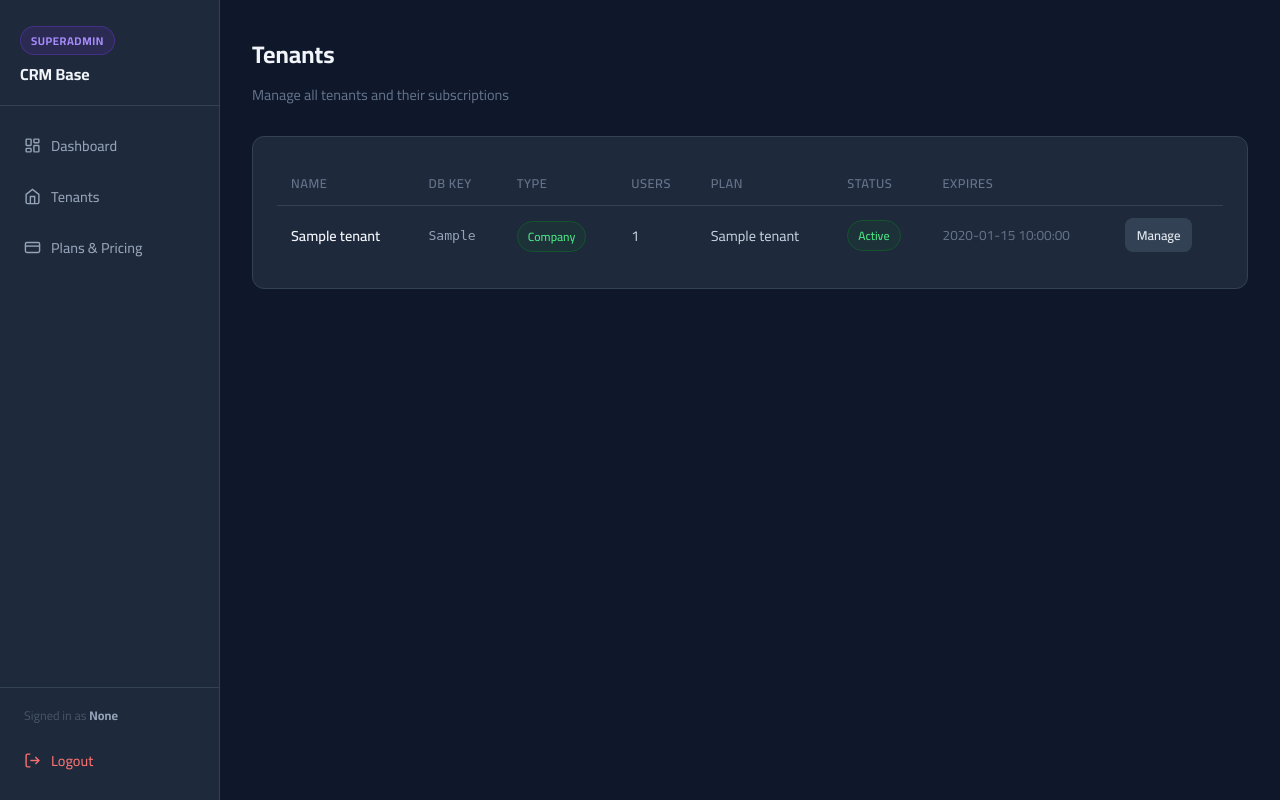
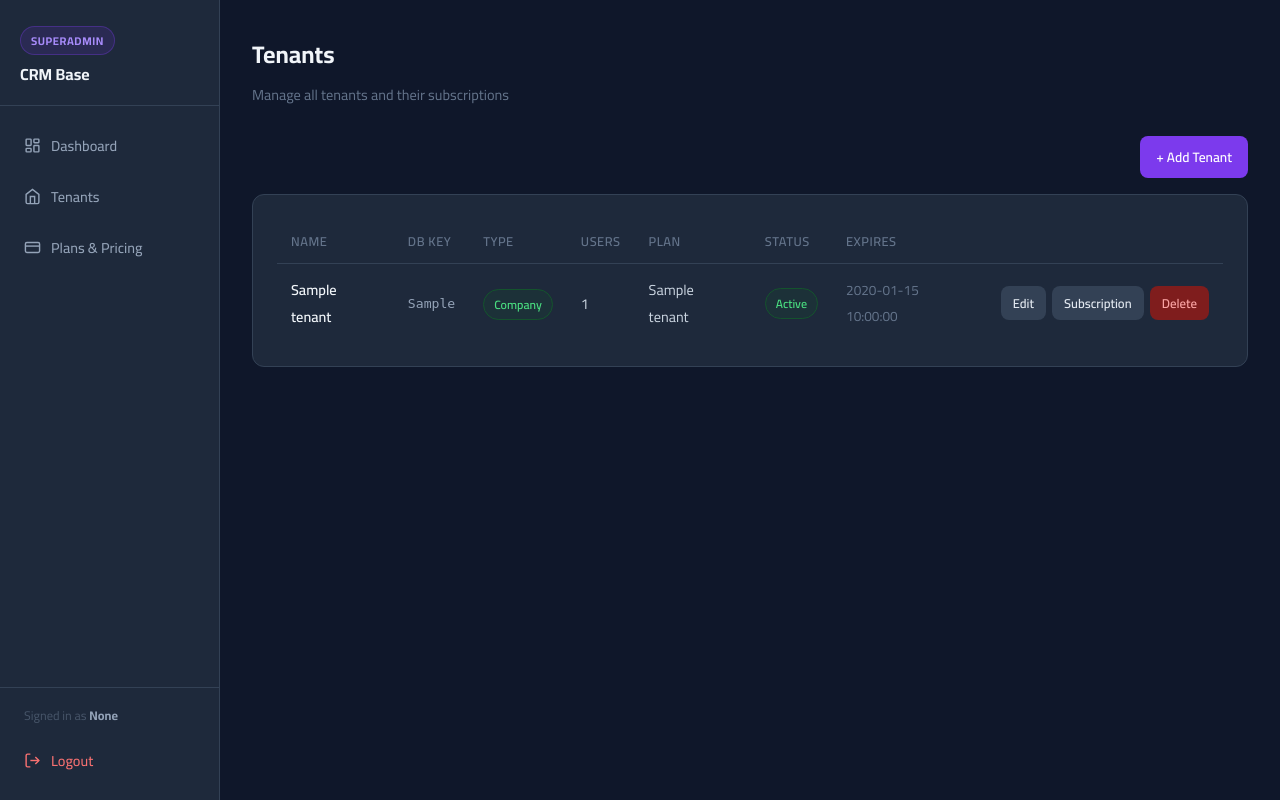
Before and after one commit to ehab-777/CrmBase, a Flask app: template templates/superadmin/tenants.html in a window 1280 px wide. Run offline with Flask 2, Linux system fonts and the light colour scheme; the template is opened without the code that fills it: most values are stand-ins (such as "Sample title", 1, 10 or a date in 2020); some libraries are stand-ins or nearby versions.

Commit message:
feat(superadmin): full CRUD for tenants (add, edit, delete)
- Add Tenant modal with name, db_key, account_type
- Edit Tenant pre-fills existing data
- Delete Tenant with guard (blocks if tenant has users)
- Subscription management kept as separate modal

Co-Authored-By: Claude Sonnet 4.6 <noreply@anthropic.com>

```diff
--- a/templates/superadmin/tenants.html
+++ b/templates/superadmin/tenants.html
@@ -5,6 +5,10 @@
 <div class="sa-header">
   <h1>Tenants</h1>
   <p>Manage all tenants and their subscriptions</p>
+</div>
+
+<div style="display:flex; justify-content:flex-end; margin-bottom:16px;">
+  <button class="btn btn-primary" onclick="openTenantModal()">+ Add Tenant</button>
 </div>
 
 <div class="sa-card">
@@ -44,11 +48,19 @@
         </td>
         <td style="color:#64748b; font-size:0.85rem;">{{ t.end_date or '—' }}</td>
         <td>
-          <button class="btn btn-secondary btn-sm" onclick="openSubscriptionModal(
-            {{ t.id }}, '{{ t.name }}', {{ t.plan_id or 'null' }},
-            '{{ t.sub_status or 'trial' }}', '{{ t.end_date or '' }}')">
-            Manage
-          </button>
+          <div style="display:flex; gap:6px;">
+            <button class="btn btn-secondary btn-sm"
+              onclick="openTenantModal({{ t.id }}, '{{ t.name|replace("'", "\\'") }}', '{{ t.db_key }}', '{{ t.account_type or 'company' }}')">
+              Edit
+            </button>
+            <button class="btn btn-secondary btn-sm"
+              onclick="openSubscriptionModal({{ t.id }}, '{{ t.name|replace("'", "\\'") }}', {{ t.plan_id or 'null' }}, '{{ t.sub_status or 'trial' }}', '{{ t.end_date or '' }}')">
+              Subscription
+            </button>
+            <button class="btn btn-danger btn-sm" onclick="deleteTenant({{ t.id }}, '{{ t.name|replace("'", "\\'") }}')">
+              Delete
+            </button>
+          </div>
         </td>
       </tr>
       {% else %}
@@ -58,12 +70,45 @@
   </table>
 </div>
 
+<!-- Tenant Add/Edit Modal -->
+<div class="modal-backdrop" id="tenantModal">
+  <div class="modal">
+    <div class="modal-header">
+      <h3 id="tenantModalTitle">Add Tenant</h3>
+      <button class="modal-close" onclick="closeTenantModal()">&times;</button>
+    </div>
+    <form method="POST" action="{{ url_for('superadmin.save_tenant') }}">
+      <input type="hidden" name="csrf_token" value="{{ csrf_token() }}">
+      <input type="hidden" id="t_id" name="tenant_id">
+      <div class="form-group">
+        <label>Tenant Name</label>
+        <input type="text" id="t_name" name="name" placeholder="e.g. Acme Corp" required>
+      </div>
+      <div class="form-group">
+        <label>Database Key <span style="color:#475569;">(unique, no spaces)</span></label>
+        <input type="text" id="t_dbkey" name="db_key" placeholder="e.g. acme_corp" required pattern="[a-zA-Z0-9_]+">
+      </div>
+      <div class="form-group">
+        <label>Account Type</label>
+        <select id="t_type" name="account_type">
+          <option value="individual">Individual</option>
+          <option value="company">Company</option>
+        </select>
+      </div>
+      <div class="modal-actions">
+        <button type="button" class="btn btn-secondary" onclick="closeTenantModal()">Cancel</button>
+        <button type="submit" class="btn btn-primary">Save Tenant</button>
+      </div>
+    </form>
+  </div>
+</div>
+
 <!-- Subscription Modal -->
 <div class="modal-backdrop" id="subModal">
   <div class="modal">
     <div class="modal-header">
-      <h3>Manage Subscription — <span id="tenantNameLabel"></span></h3>
-      <button class="modal-close" onclick="closeModal()">&times;</button>
+      <h3>Subscription — <span id="tenantNameLabel"></span></h3>
+      <button class="modal-close" onclick="closeSubModal()">&times;</button>
     </div>
     <form id="subForm" method="POST">
       <input type="hidden" name="csrf_token" value="{{ csrf_token() }}">
@@ -90,7 +135,7 @@
         <input type="date" name="end_date" id="f_end_date">
       </div>
       <div class="modal-actions">
-        <button type="button" class="btn btn-secondary" onclick="closeModal()">Cancel</button>
+        <button type="button" class="btn btn-secondary" onclick="closeSubModal()">Cancel</button>
         <button type="submit" class="btn btn-primary">Save</button>
       </div>
     </form>
@@ -100,6 +145,20 @@
 
 {% block scripts %}
 <script>
+/* ── Tenant modal ── */
+function openTenantModal(id, name, dbKey, accountType) {
+  document.getElementById('tenantModalTitle').textContent = id ? 'Edit Tenant' : 'Add Tenant';
+  document.getElementById('t_id').value = id || '';
+  document.getElementById('t_name').value = name || '';
+  document.getElementById('t_dbkey').value = dbKey || '';
+  document.getElementById('t_type').value = accountType || 'individual';
+  document.getElementById('tenantModal').classList.add('open');
+}
+function closeTenantModal() {
+  document.getElementById('tenantModal').classList.remove('open');
+}
+
+/* ── Subscription modal ── */
 function openSubscriptionModal(tenantId, tenantName, planId, status, endDate) {
   document.getElementById('tenantNameLabel').textContent = tenantName;
   document.getElementById('subForm').action = `/superadmin/tenants/${tenantId}/subscription`;
@@ -108,11 +167,27 @@ function openSubscriptionModal(tenantId, tenantName, planId, status, endDate) {
   document.getElementById('f_end_date').value = endDate || '';
   document.getElementById('subModal').classList.add('open');
 }
-function closeModal() {
+function closeSubModal() {
   document.getElementById('subModal').classList.remove('open');
 }
-document.getElementById('subModal').addEventListener('click', function(e) {
-  if (e.target === this) closeModal();
+
+/* ── Delete ── */
+function deleteTenant(id, name) {
+  if (!confirm(`Delete tenant "${name}"?\n\nThis cannot be undone.`)) return;
+  fetch(`/superadmin/tenants/${id}/delete`, {
+    method: 'POST',
+    headers: { 'X-CSRFToken': '{{ csrf_token() }}' }
+  }).then(r => r.json()).then(d => {
+    if (d.success) location.reload();
+    else alert(d.message);
+  });
+}
+
+/* close on backdrop click */
+['tenantModal','subModal'].forEach(id => {
+  document.getElementById(id).addEventListener('click', function(e) {
+    if (e.target === this) this.classList.remove('open');
+  });
 });
 </script>
 {% endblock %}
```
Also changed, not shown: routes/superadmin.py (+56 -0 lines).
